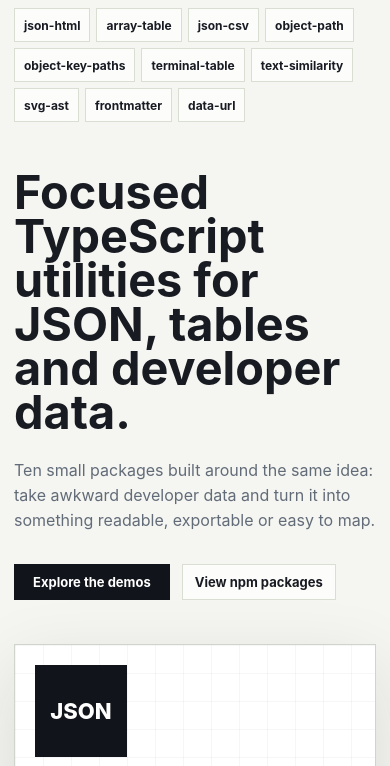
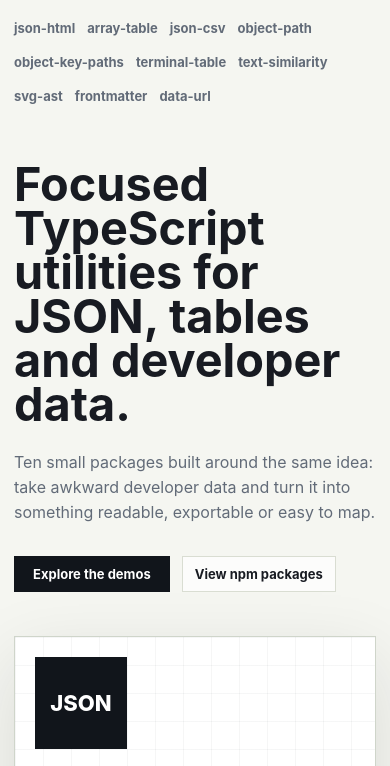
Before and after one commit to Recoveredd/developer-kits-showcase, a website built with Vite: page index.html in a window 390 px wide. Shown: the part 74-840 px from the top of the page. Built offline with nearby package versions, Linux system fonts and the light colour scheme; what json-csv-kit would draw is missing.

Commit message:
Refine portfolio demo navigation

```diff
--- a/src/main.ts
+++ b/src/main.ts
@@ -423,12 +423,13 @@ function setStructuredData(route: LibrarySlug | 'home', meta: RouteMeta, url: st
   element.textContent = JSON.stringify(data);
 }
 
-function renderShell(content: string): string {
+function renderShell(content: string, activeSlug?: LibrarySlug): string {
   const navLinks = libraries
-    .map(
-      (library) =>
-        `<a href="${libraryPath(library.slug)}" data-link class="nav-link">${library.name.replace('-kit', '')}</a>`
-    )
+    .map((library) => {
+      const isActive = library.slug === activeSlug;
+
+      return `<a href="${libraryPath(library.slug)}" data-link class="demo-nav-link${isActive ? ' is-active' : ''}"${isActive ? ' aria-current="page"' : ''}>${library.name.replace('-kit', '')}</a>`;
+    })
     .join('');
 
   return `
@@ -437,7 +438,7 @@ function renderShell(content: string): string {
         <img class="brand-mark" src="/brand/developer-kits-logo-192.png" alt="" width="34" height="34" />
         <span>Developer Kits</span>
       </a>
-      <nav class="desktop-nav" aria-label="Library navigation">${navLinks}</nav>
+      <nav class="demo-nav" aria-label="Demo navigation">${navLinks}</nav>
     </header>
     ${content}
     <footer class="site-footer">
@@ -522,7 +523,11 @@ function renderLibraryPage(library: LibraryMeta): string {
   return renderShell(`
     <main>
       <section class="library-hero" style="--accent: ${library.accent}">
-        <a href="/" data-link class="back-link" aria-label="Back to Developer Kits home">Home</a>
+        <nav class="library-breadcrumb" aria-label="Breadcrumb">
+          <a href="/" data-link>Developer Kits</a>
+          <span aria-hidden="true">/</span>
+          <span>${library.name}</span>
+        </nav>
         <div class="library-heading">
           <div>
             <h1>${library.name}</h1>
@@ -552,7 +557,7 @@ function renderLibraryPage(library: LibraryMeta): string {
           .join('')}
       </section>
     </main>
-  `);
+  `, library.slug);
 }
 
 function renderDemoMarkup(slug: LibrarySlug): string {
--- a/src/styles.css
+++ b/src/styles.css
@@ -46,16 +46,17 @@ main {
 
 .site-header {
   display: grid;
-  grid-template-columns: auto 1fr;
+  grid-template-columns: auto minmax(0, 1fr);
   align-items: center;
-  gap: 24px;
-  padding: 24px 0;
+  gap: 28px;
+  padding: 22px 0;
 }
 
 .brand {
   display: inline-flex;
   align-items: center;
   gap: 10px;
+  width: fit-content;
   font-size: 15px;
   font-weight: 760;
 }
@@ -70,15 +71,30 @@ main {
   object-fit: cover;
 }
 
-.desktop-nav {
+.demo-nav {
   display: flex;
   flex-wrap: wrap;
   justify-content: flex-end;
-  gap: 6px;
+  gap: 2px 12px;
+  min-width: 0;
+  padding: 3px 0;
 }
 
-.nav-link,
-.back-link,
+.demo-nav-link {
+  flex: 0 0 auto;
+  color: var(--muted);
+  font-size: 13px;
+  font-weight: 720;
+  padding: 7px 0;
+  border-bottom: 2px solid transparent;
+}
+
+.demo-nav-link:hover,
+.demo-nav-link.is-active {
+  color: #11151b;
+  border-bottom-color: #11151b;
+}
+
 .secondary-action,
 .primary-action,
 .card-actions a,
@@ -95,13 +111,6 @@ main {
   font-weight: 700;
 }
 
-.nav-link {
-  padding: 7px 9px;
-  font-size: 12px;
-}
-
-.nav-link:hover,
-.back-link:hover,
 .secondary-action:hover,
 .card-actions a:hover,
 .install-box a:hover,
@@ -345,11 +354,26 @@ main {
 }
 
 .library-hero {
-  padding: 48px 0 34px;
+  padding: 28px 0 34px;
 }
 
-.back-link {
-  margin-bottom: 30px;
+.library-breadcrumb {
+  display: flex;
+  align-items: center;
+  gap: 9px;
+  margin-bottom: 28px;
+  color: var(--muted);
+  font-size: 13px;
+  font-weight: 720;
+}
+
+.library-breadcrumb a {
+  color: #11151b;
+}
+
+.library-breadcrumb a:hover {
+  text-decoration: underline;
+  text-underline-offset: 4px;
 }
 
 .library-heading {
@@ -711,15 +735,6 @@ select:focus {
 }
 
 @media (max-width: 980px) {
-  .site-header {
-    grid-template-columns: 1fr auto;
-  }
-
-  .desktop-nav {
-    grid-column: 1 / -1;
-    justify-content: flex-start;
-  }
-
   .hero-section,
   .principles-section,
   .library-heading,
@@ -752,13 +767,9 @@ select:focus {
     align-items: flex-start;
   }
 
-  .desktop-nav {
+  .demo-nav {
+    width: 100%;
     justify-content: flex-start;
-  }
-
-  .nav-link {
-    min-height: 34px;
-    font-size: 12px;
   }
 
   .hero-copy h1,
```
